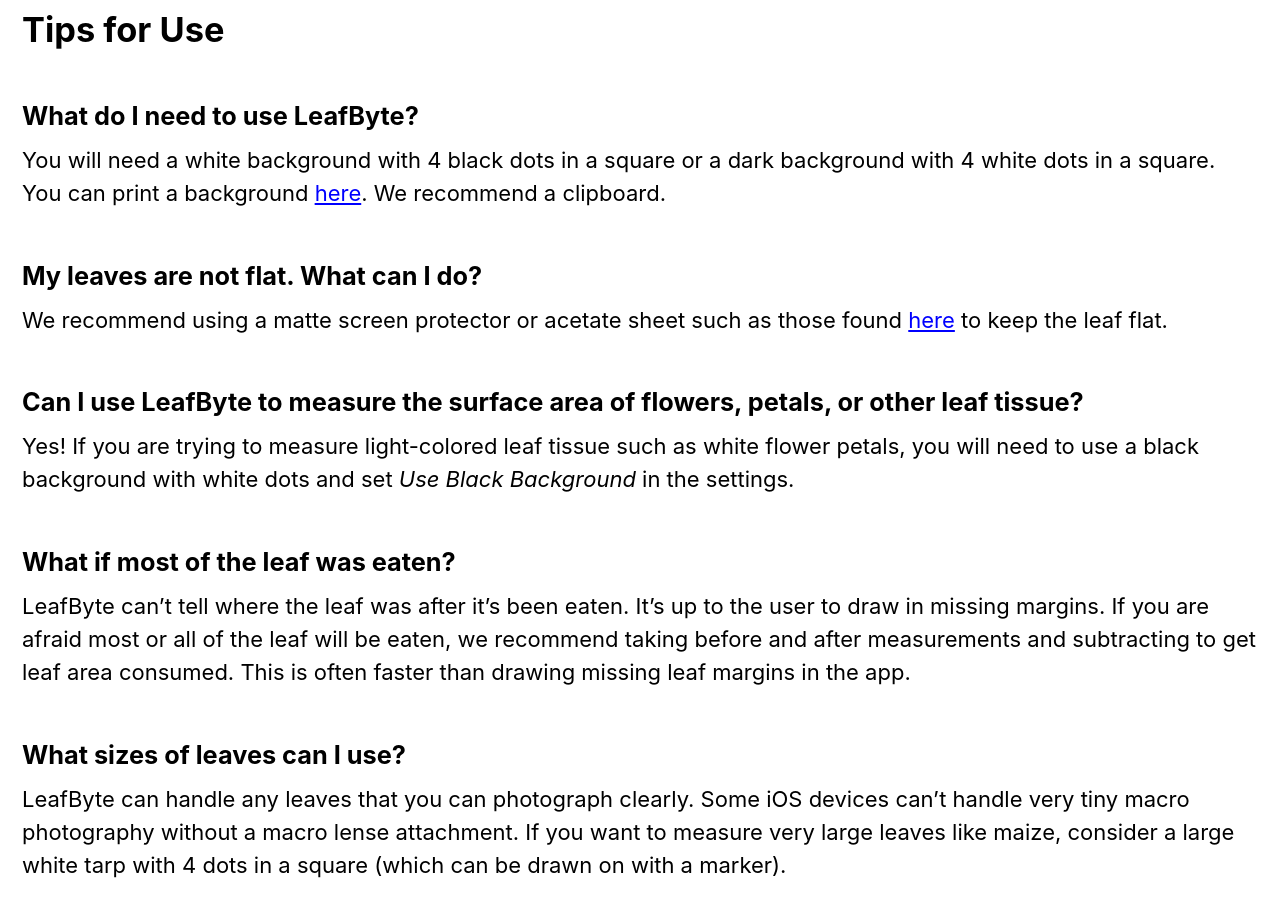
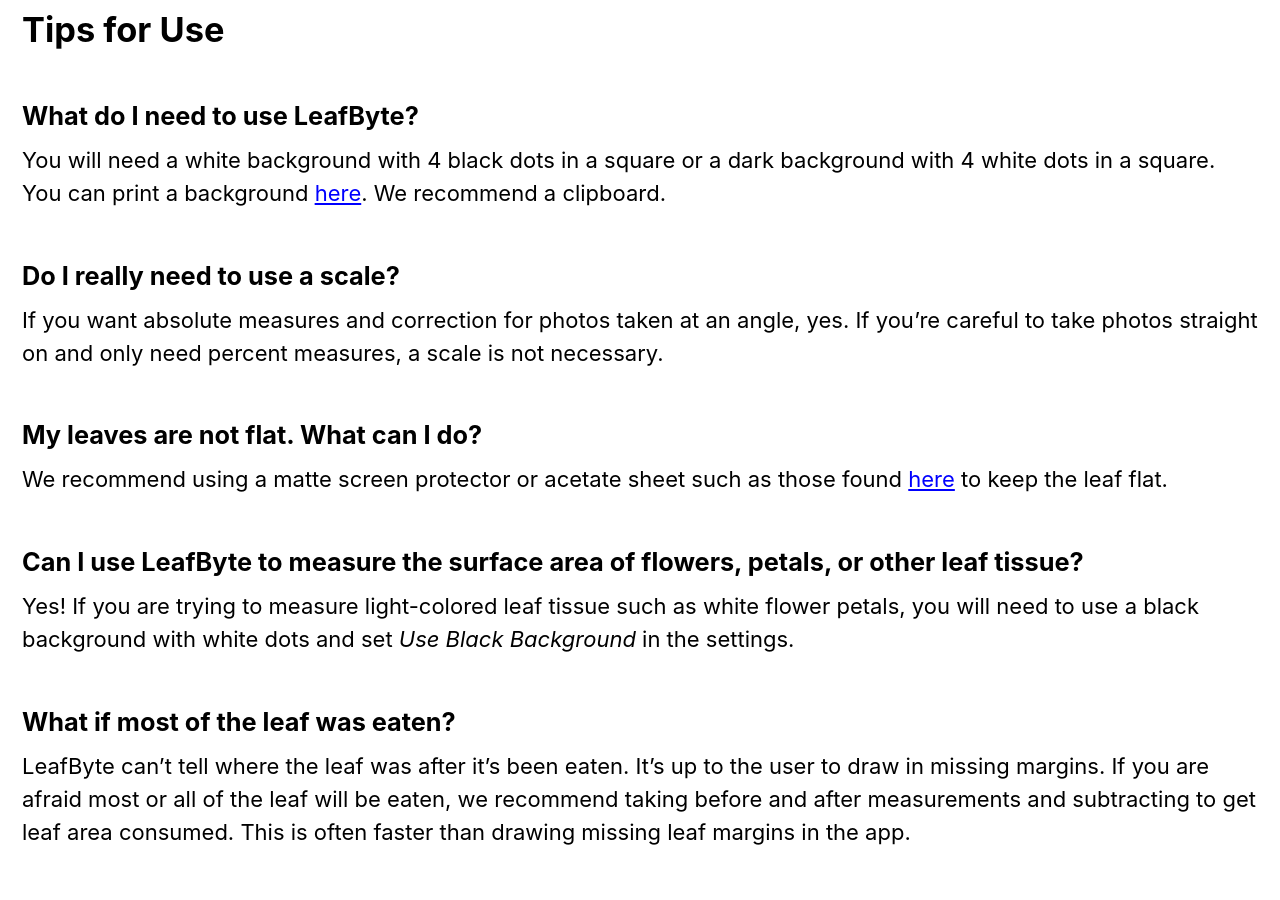
Before and after one commit to Zoegp/zoegp.github.io, a Jekyll site: the page built from leafbyte-faqs.md, in a window 1280 px wide and 900 px high, scrolled down 2957 px. Built offline with Jekyll 4.4.1, drawn with Linux system fonts in a browser that asks for light colours; cached includes are drawn as plain includes; nearby versions of some CDN libraries.

Commit message:
Update leafbyte-faqs.md

```diff
--- a/leafbyte-faqs.md
+++ b/leafbyte-faqs.md
@@ -54,6 +54,10 @@
 ##### What do I need to use LeafByte?
 
 You will need a white background with 4 black dots in a square or a dark background with 4 white dots in a square. You can print a background [here](LeafByte Scale Dots.pdf). We recommend a clipboard.
+
+##### Do I really need to use a scale?
+
+If you want absolute measures and correction for photos taken at an angle, yes. If you're careful to take photos straight on and only need percent measures, a scale is not necessary.
 
 ##### My leaves are not flat. What can I do?
 We recommend using a matte screen protector or acetate sheet such as those found [here](https://www.amazon.com/gp/product/B07219ZSFT/ref=oh_aui_search_detailpage?ie=UTF8&psc=1) to keep the leaf flat.
```
